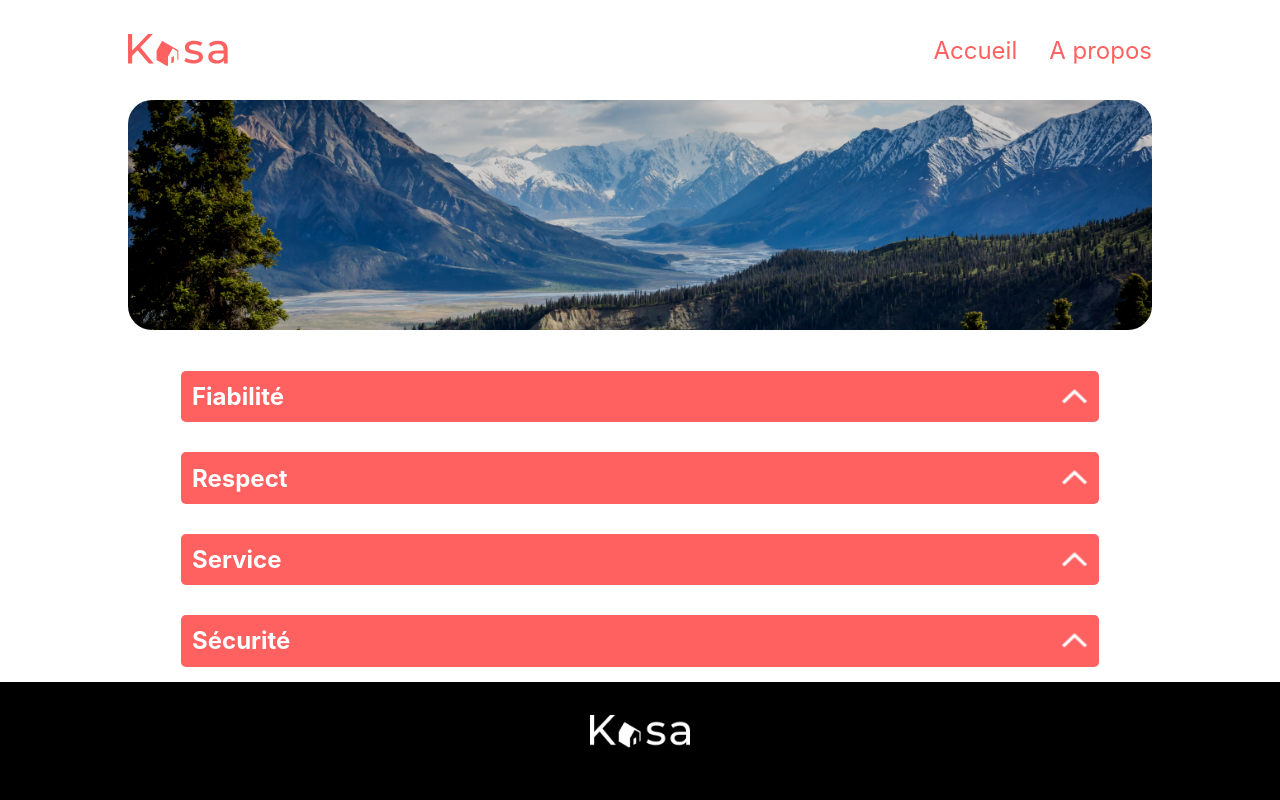
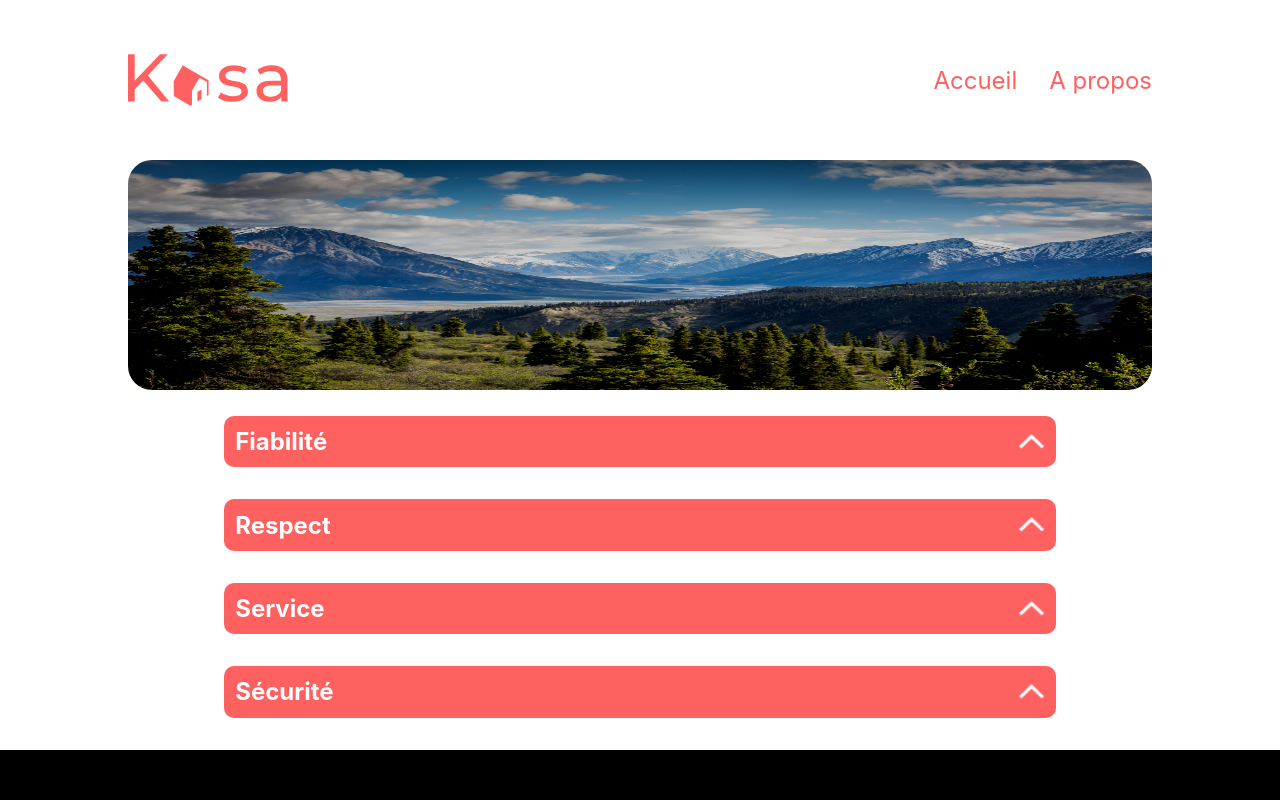
Before and after one commit to Tommy-Hck/ThomasHuylebroeck_7_21112023, a React (Create React App) app: page /About in a window 1280 px wide. Shown: the top 800 px of the page. Built offline with nearby package versions, Linux system fonts and the light colour scheme.

Commit message:
finitions page logement

```diff
--- a/src/pages/About.jsx
+++ b/src/pages/About.jsx
@@ -13,11 +13,11 @@ export default function About() {
         </div>
       </section>
 
-       <section>
+       <section className='collapse-column'>
         {Data.map((rule) =>
           {
             return (
-              <Collapse title={rule.title} content={rule.content} key={rule.id}/>
+              <Collapse className="collapse" title={rule.title} content={rule.content} key={rule.id}/>
             )
           }
         )}
--- a/src/pages/Logement.jsx
+++ b/src/pages/Logement.jsx
@@ -65,15 +65,15 @@ export default function Logement() {
           </div>
         </div>
         <div className="collapse">
-          <Collapse
-            title={"description"}
+          <Collapse className="Description-title"
+            title={"Description"}
             content={currentLogement.description}
           />
 
-          <Collapse
+          <Collapse className="equipements-title"
             title={"Équipements"}
             content={
-              <ul>
+              <ul className="equipement-list">
                 {currentLogement.equipments.map((equipment, index) => (
                   <li key={index}>{equipment}</li>
                 ))}
--- a/src/styles/About.scss
+++ b/src/styles/About.scss
@@ -4,3 +4,9 @@
         height: 10rem;
     }
 }
+
+.collapse-column {
+    display: flex;
+    flex-direction: column;
+    align-items: center;
+}
--- a/src/styles/Collapse.scss
+++ b/src/styles/Collapse.scss
@@ -1,18 +1,17 @@
-.collapse-container {
-    display: flex;
-    flex-direction: column;
-    align-items: center;
-}
-
 .collapse-header {
     display:flex;
     justify-content: space-between;
     align-items: center;
     background-color: #FF6060;
-    width: 70%;
-    border-radius: 5px;
-    margin: 15px;
+    border-radius: 10px;
+    // margin: 15px;
     padding: 0.7rem;
+}
+
+
+.collapse-container {
+    width: 65%;
+    margin-bottom: 2rem;
 }
 
 .arrow {
--- a/src/styles/Home.scss
+++ b/src/styles/Home.scss
@@ -8,7 +8,6 @@
     }
 img {
     width: 80%;
-    object-fit: cover;
     height: 90%;
     border-radius: 1.5rem;
     filter: contrast(1.2) brightness(0.8);
@@ -22,8 +21,8 @@ img {
     left: 50%;
     transform: translate(-50%, -50%);
     color: white;
-    font-size: 2rem;
-    font-weight: 700;
+    font-size: 3rem;
+    font-weight: 400;
     text-align: center;
     @media  screen and  (max-width: 425px){
         transform: translate(-73%, -50%);
--- a/src/styles/Layout.scss
+++ b/src/styles/Layout.scss
@@ -8,8 +8,8 @@
 }
 
 img {
-    width: 100px;
-    height: 100px;
+    width: 160px;
+    height: 160px;
     @media  screen and  (max-width: 425px){
         width: 27%;
     }
@@ -17,6 +17,7 @@ img {
 
 .nav-link ul {
     display: flex;
+    justify-content: right;
     gap: 2rem;
     color: #FF6060;
     font-size: 1.5rem;
--- a/src/styles/Logement.scss
+++ b/src/styles/Logement.scss
@@ -90,8 +90,10 @@
     height: 2rem;
 }
 
-.collapse{
-    color: #FF6060;
-    font-size: 1.2rem;
-    margin-bottom: 5rem;
+.collapse {
+    display: flex;
 }
+
+.description-title {
+    margin-left: 2rem;
+}
--- /dev/null
+++ b/src/styles/base.scss
@@ -0,0 +1,3 @@
+* {
+    font-family: "Montserrat", sans-serif;
+}
```
